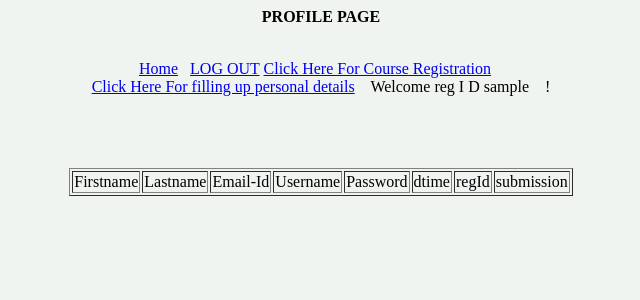
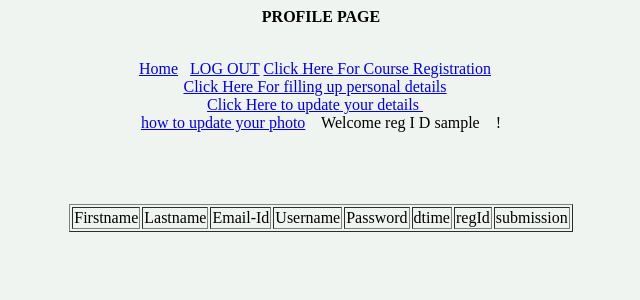
Before and after one commit to appaniakhil/php_distanceedu, a PHP site: page /profile.php in a window 1280 px wide. Shown: the top 300 px of the page, without its empty margins (319-959 px from the left). Run offline with PHP 8.4, Linux system fonts and the light colour scheme; the visitor is signed in with stand-in values (Sample User, id 1); data that the repository does not hold is empty.

Commit message:
Update profile.php

```diff
--- a/profile.php
+++ b/profile.php
@@ -13,6 +13,10 @@
 <a href='edu.php'>Click Here For Course Registration</a>&nbsp;&nbsp;&nbsp;
      <br>
      <a href='admform.php'>Click Here For filling up personal details</a>&nbsp;&nbsp;&nbsp;
+     <br>
+     <a href='updatedetails.php'>Click Here to update your details </a>&nbsp;&nbsp;&nbsp;
+     <br>
+     <a href='howphoto.php'>how to update your photo</a>&nbsp;&nbsp;&nbsp;
 
 </form>
 </html>
```
